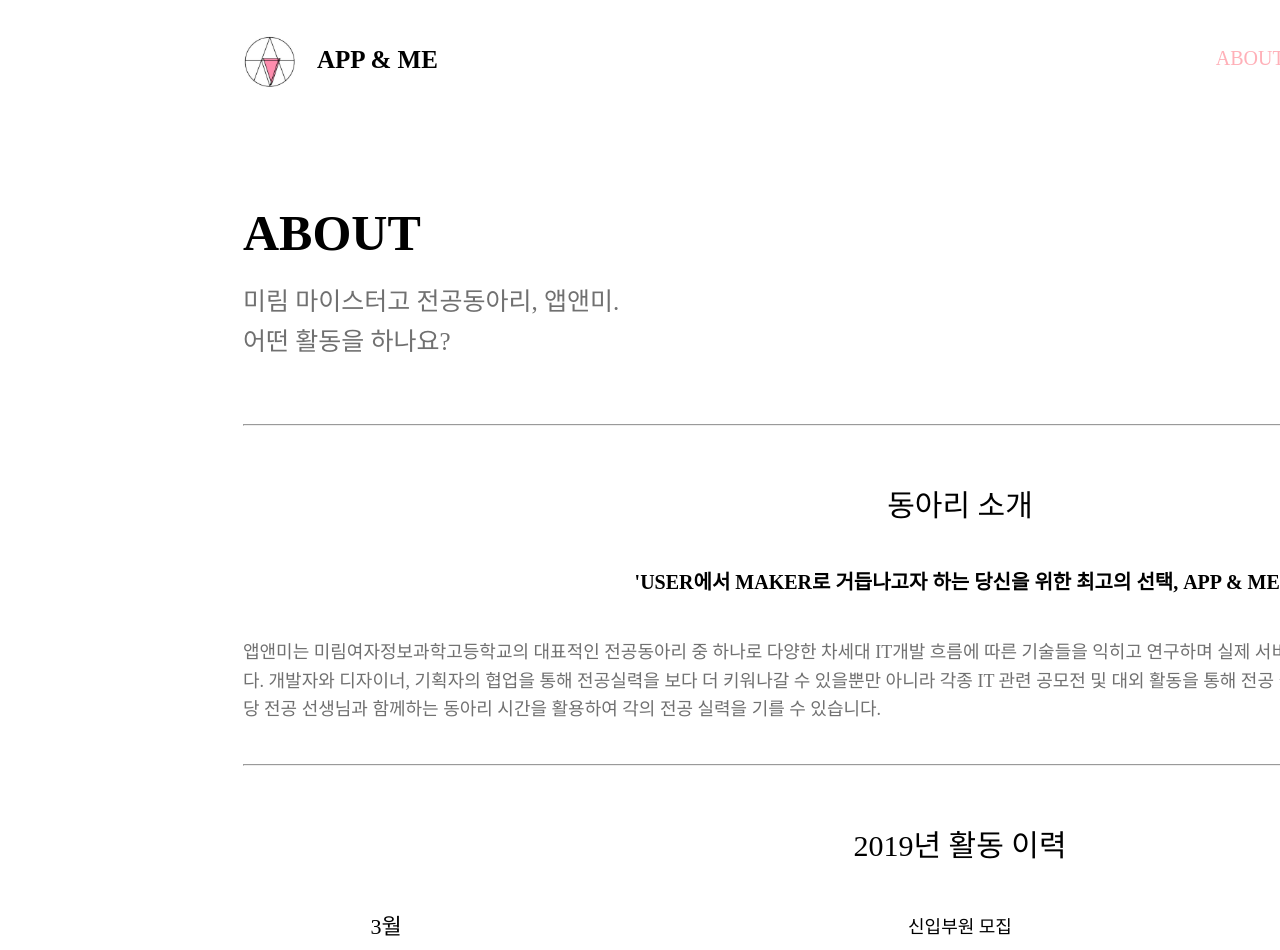
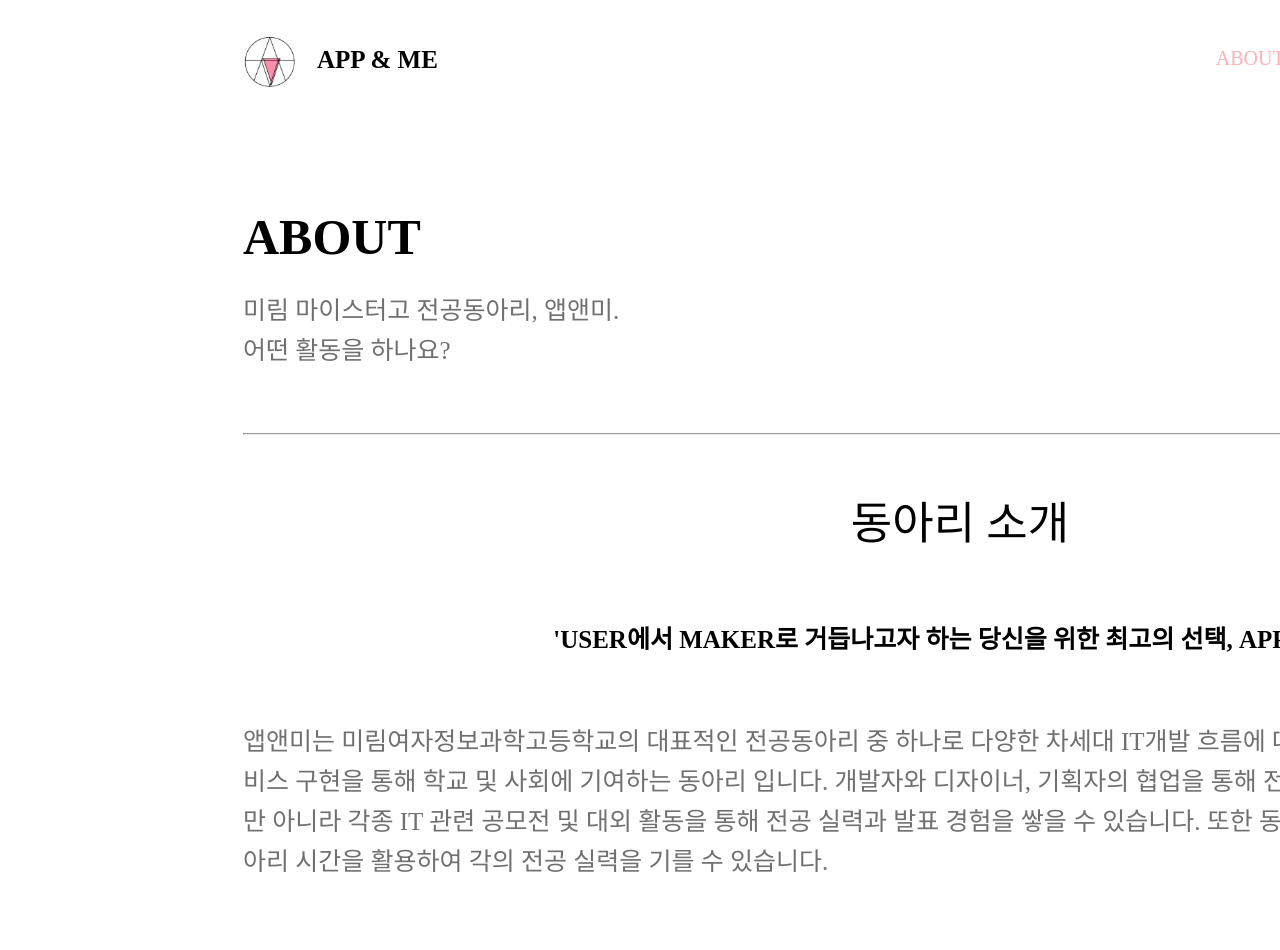
Before and after one commit to rheehot/AppandMe2020, a React (Create React App) app: page /About in a window 1280 px wide. Shown: the top 950 px of the page. Built offline with nearby package versions, Linux system fonts and the light colour scheme.

Commit message:
ABOUT css 적용 및 F&A css 수정

```diff
--- a/src/Component/About.js
+++ b/src/Component/About.js
@@ -5,12 +5,12 @@ import '../styles/css/About.css';
 const About = () => {
     return (
         <div className="about">
-            <Intro title="ABOUT" notice1="미림 마이스터고 전공동아리, 앱앤미." notice2="어떤 활동을 하나요?"/>
+            <Intro title="ABOUT" notice1="미림 마이스터고 전공동아리, 앱앤미." notice2="어떤 활동을 하나요?" />
             <div className="about-intro">
                 <h1>동아리 소개</h1>
                 <h3>'USER에서 MAKER로 거듭나고자 하는 당신을 위한 최고의 선택, APP &#38; ME'</h3>
-                <div>앱앤미는 미림여자정보과학고등학교의 대표적인 전공동아리 중 하나로 다양한 차세대 IT개발 흐름에 따른 기술들을 익히고 연구하며 실제 서비스 구현을 통해 학교 및 사회에 기여하는동아리 입니다. 개발자와 디자이너, 기획자의 협업을 통해 전공실력을 보다 더 키워나갈 수 있을뿐만 아니라 각종 IT 관련 공모전 및 대외 활동을 통해 전공 실력과 발표 경험을 쌓을 수 있습니다. 또한 동아리 담당 전공 선생님과 함께하는 동아리 시간을 활용하여 각의 전공 실력을 기를 수 있습니다.</div>
-                <hr/>
+                <div>앱앤미는 미림여자정보과학고등학교의 대표적인 전공동아리 중 하나로 다양한 차세대 IT개발 흐름에 따른 기술들을 익히고 연구하며 실제 서비스 구현을 통해 학교 및 사회에 기여하는 동아리 입니다. 개발자와 디자이너, 기획자의 협업을 통해 전공실력을 보다 더 키워나갈 수 있을뿐만 아니라 각종 IT 관련 공모전 및 대외 활동을 통해 전공 실력과 발표 경험을 쌓을 수 있습니다. 또한 동아리 담당 전공 선생님과 함께하는 동아리 시간을 활용하여 각의 전공 실력을 기를 수 있습니다.</div>
+                <hr />
             </div>
             <div className="about-activity">
                 <h1>2019년 활동 이력</h1>
--- a/src/styles/css/About.css
+++ b/src/styles/css/About.css
@@ -8,37 +8,44 @@
 }
 
 .about h1{
-    font-size: 30px;
+    font-family: NotoSansCJKKR;
+    font-size: 45px;
     font-weight: normal;
     font-stretch: normal;
     font-style: normal;
     line-height: 1.33;
     letter-spacing: normal;
+    text-align: center;
     color: #000000;
-    margin-bottom: 40px;
+    margin: 0 0 65px 0;
 }
 
 .about .about-intro h3{
-    font-size: 20px;
+    font-family: NotoSansCJKKR;
+    font-size: 25px;
     font-weight: bold;
     font-stretch: normal;
     font-style: normal;
     line-height: 1.6;
     letter-spacing: normal;
+    text-align: center;
     color: #000000;
-    margin-bottom: 40px;
+    margin: 0 0 62px 0;
 }
 
 .about .about-intro div{
-    font-size: 18px;
+    width: 1433px;
+    height: 170px;
+    font-family: NotoSansCJKKR;
+    font-size: 25px;
     font-weight: normal;
     font-stretch: normal;
     font-style: normal;
     line-height: 1.6;
     letter-spacing: normal;
+    text-align: left;
     color: #707070;
-    text-align: left;
-    margin-bottom: 40px;
+    margin: 0 0 60px 0;
 }
 
 .about .about-intro hr{
@@ -46,7 +53,7 @@
 }
 
 .about .about-activity{
-    margin: 0 243px 100px;
+    margin: 0 243px 171px;
     text-align: center;
 }
 
@@ -55,8 +62,10 @@
 }
 
 .about .about-activity td{
-    height: 33px;
-    font-size: 18px;
+    width: 382px;
+    height: 83px;
+    font-family: NotoSansCJKKR;
+    font-size: 25px;
     font-weight: normal;
     font-stretch: normal;
     font-style: normal;
@@ -67,8 +76,9 @@
 }
 
 .about .about-activity .temp{
-    width: 280px;
-    font-size: 22px;
+    width: 75px;
+    font-family: NotoSansCJKKR;
+    font-size: 35px;
     font-weight: normal;
     font-stretch: normal;
     font-style: normal;
--- a/src/styles/css/FA.css
+++ b/src/styles/css/FA.css
@@ -1,4 +1,5 @@
 .fa{
     width: 1920px;
     background-color: #ffffff;
+    margin-bottom: 272px;
 }
--- a/src/styles/css/FItem.css
+++ b/src/styles/css/FItem.css
@@ -15,6 +15,14 @@
     color: #000000;
     margin-bottom: 62px;
     cursor: pointer;
+    -ms-user-select:none;
+    -moz-user-select:none;
+    -webkit-user-select:none;
+    user-select:none;
+}
+
+.frequently details summary{
+   outline: none;
 }
 
 .frequently details summary::-webkit-details-marker {
--- a/src/styles/css/Intro.css
+++ b/src/styles/css/Intro.css
@@ -3,17 +3,21 @@
 }
 
 .intro .title{
+    font-family: NotoSansCJKKR;
     font-size: 50px;
     font-weight: bold;
     font-stretch: normal;
     font-style: normal;
+    line-height: 1.34;
     letter-spacing: normal;
     text-align: left;
     color: #000000;
     margin-bottom: 20px;
+
 }
 
 .intro .notice{
+    font-family: NotoSansCJKKR;
     font-size: 25px;
     font-weight: normal;
     font-stretch: normal;
```
Also changed, not shown: src/Component/Intro.js (+4 -4 lines), public/img/down_icon.png (renamed from public/img/arrowbottom_icon.png), public/img/up_icon.png (renamed from public/img/arrowup_icon.png).
